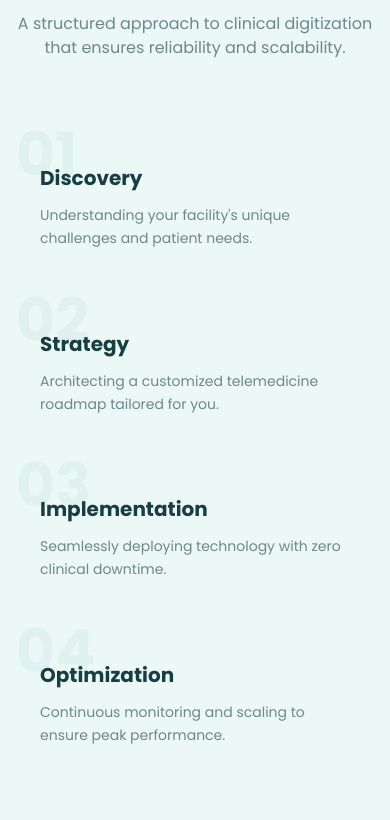
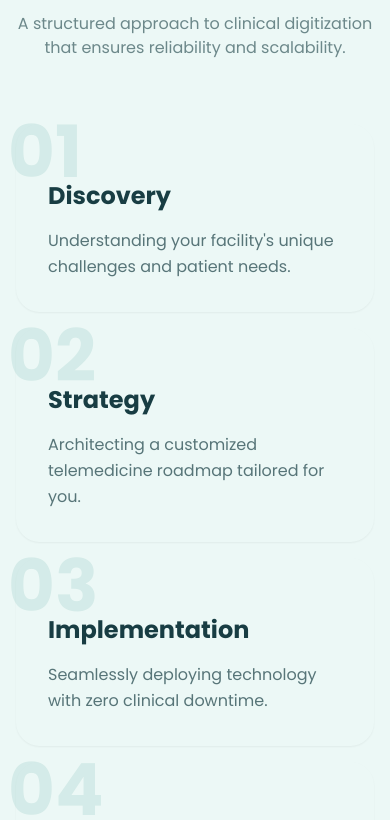
Before and after one commit to KHALIFAH334/azm-nexus-, a Next.js app: page / in a window 390 px wide. Shown: the part 4200-5020 px from the top of the page. Built offline with nearby package versions, Linux system fonts and the light colour scheme.

Commit message:
Final alignment polish for mobile and methodology dark mode enhancements

```diff
--- a/src/app/globals.css
+++ b/src/app/globals.css
@@ -11,7 +11,7 @@
 }
 
 body {
-  @apply bg-white dark:bg-[#0F2529] text-brand-dark dark:text-white;
+  @apply bg-white dark:bg-[#0F2529] text-brand-dark dark:text-white overflow-x-hidden;
   scroll-behavior: smooth;
 }
 
--- a/src/app/page.tsx
+++ b/src/app/page.tsx
@@ -321,13 +321,13 @@ export default function LandingPage() {
 
           <div className="grid md:grid-cols-4 gap-4">
             {PROCESS_STEPS.map((step, i) => (
-              <div key={i} className="relative group p-6">
-                <span className="text-6xl font-black text-brand-teal/5 absolute top-0 left-0 group-hover:text-brand-teal/20 transition-colors">
+              <div key={i} className="relative group p-8 rounded-3xl transition-all duration-500 hover:bg-white dark:hover:bg-white/5 shadow-sm hover:shadow-xl">
+                <span className="text-7xl font-black text-brand-teal/10 dark:text-brand-teal/20 absolute -top-2 -left-2 group-hover:text-brand-teal/30 transition-colors">
                   {step.step}
                 </span>
                 <div className="relative z-10">
-                  <h3 className="text-xl font-bold mb-3 mt-4 text-brand-dark">{step.title}</h3>
-                  <p className="text-brand-dark/60 text-sm leading-relaxed">{step.desc}</p>
+                  <h3 className="text-2xl font-bold mb-4 mt-6 text-brand-dark dark:text-white group-hover:text-brand-teal transition-colors">{step.title}</h3>
+                  <p className="text-brand-dark/70 dark:text-white/60 text-base leading-relaxed">{step.desc}</p>
                 </div>
               </div>
             ))}
@@ -372,7 +372,7 @@ export default function LandingPage() {
       {/* Contact Section */}
       <section id="contact" className="py-24 bg-brand-dark dark:bg-[#081517] relative overflow-hidden">
         <div className="absolute bottom-0 left-0 w-full h-1 bg-brand-action" />
-        <div className="section-container grid lg:grid-cols-2 gap-20 px-6">
+        <div className="max-w-7xl mx-auto px-5 sm:px-10 lg:px-12 py-20 grid lg:grid-cols-2 gap-16 lg:gap-20">
           <div className="text-white">
             <h2 className="text-5xl font-bold mb-8 leading-tight">Get in Touch <br/>with Our Team</h2>
             <p className="text-xl text-brand-soft/60 mb-12">
@@ -403,7 +403,7 @@ export default function LandingPage() {
             </div>
           </div>
 
-          <div className="bg-white dark:bg-white/5 dark:backdrop-blur-xl dark:border dark:border-white/10 p-6 sm:p-12 rounded-[2.5rem] sm:rounded-[4rem] shadow-2xl mx-auto w-full max-w-2xl lg:max-w-none overflow-hidden">
+          <div className="bg-white dark:bg-white/5 dark:backdrop-blur-xl dark:border dark:border-white/10 p-7 sm:p-12 rounded-[2.5rem] sm:rounded-[4rem] shadow-2xl mx-auto w-full max-w-[calc(100vw-2.5rem)] sm:max-w-2xl lg:max-w-none overflow-hidden">
             <form className="space-y-6">
               <div className="grid sm:grid-cols-2 gap-6">
                 <div>
```
